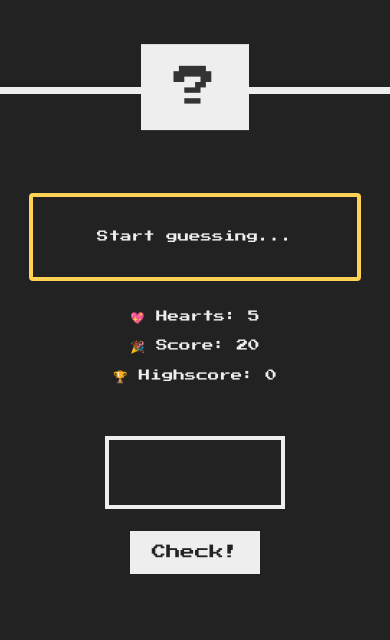
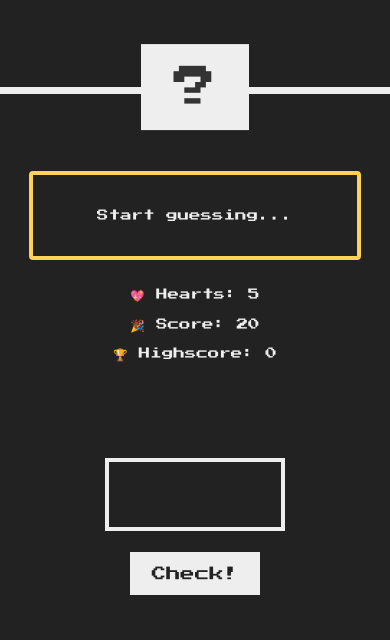
Before and after one commit to caodchuong312/Guess-My-Number, a plain HTML site: page index.html in a window 390 px wide. Shown: the part 201-841 px from the top of the page. Drawn offline with Linux system fonts and the light colour scheme; a web font is replaced by a local one.

Commit message:
animation

```diff
--- a/style.css
+++ b/style.css
@@ -453,7 +453,7 @@ footer {
         font-size: 1.6rem;
         text-align: center;
         width: 100%;
-        margin-bottom: -12rem;
+        /* margin-bottom: -12rem; */
     }
 
     .left {
```
